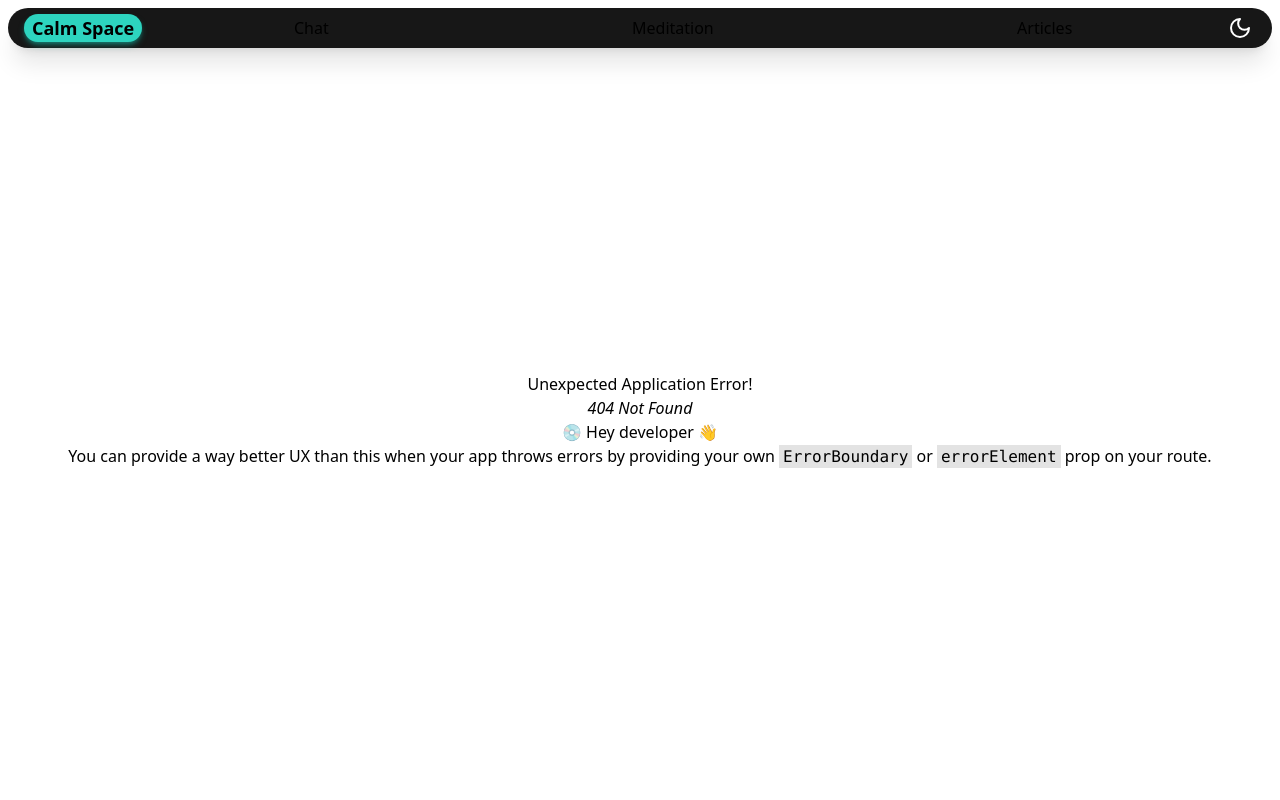
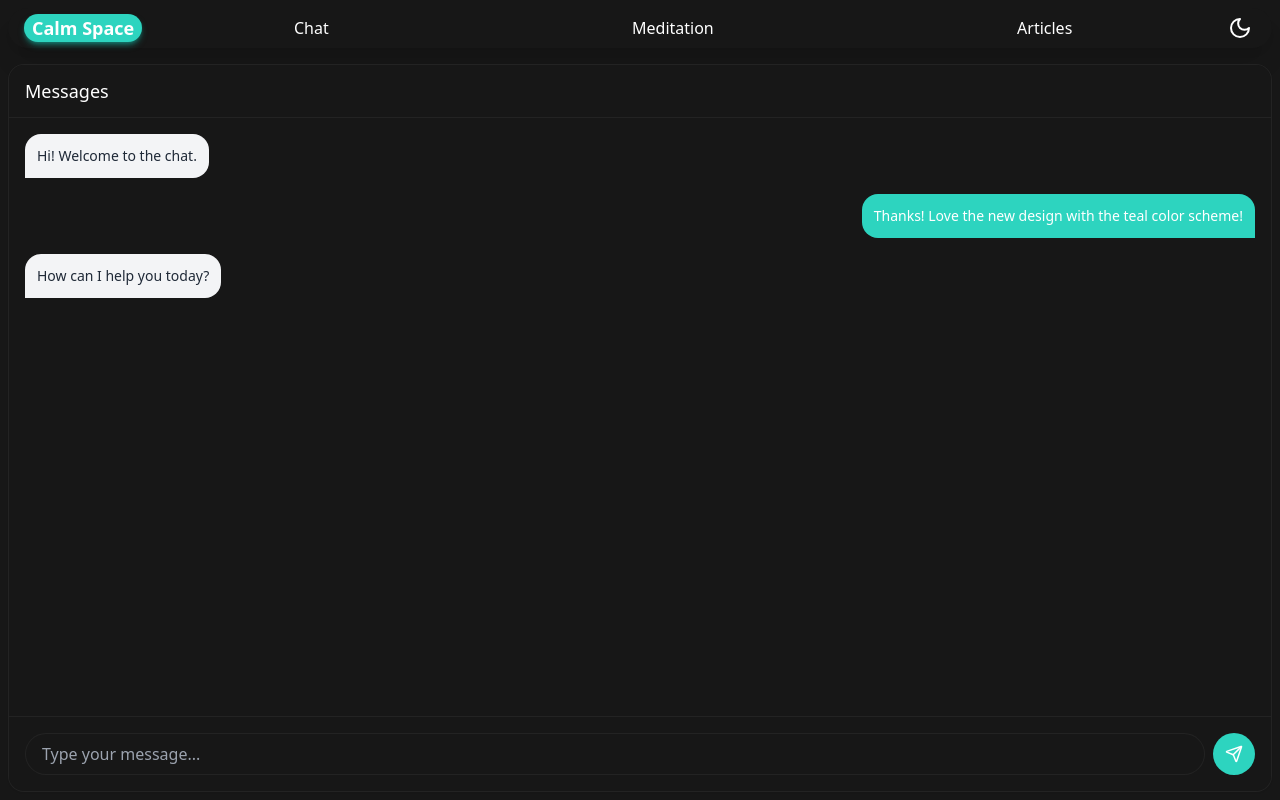
Before and after one commit to Arkway-27/calm-space, a React (Vite) app: page /chat in a window 1280 px wide. Before the commit this address had no page. Built offline with nearby package versions, Linux system fonts and the light colour scheme.

Commit message:
add: chat page and corresponding routing

```diff
--- a/src/App.jsx
+++ b/src/App.jsx
@@ -1,11 +1,15 @@
 import { createBrowserRouter, RouterProvider } from "react-router-dom";
-import { Home, Meditation, Articles } from "./pages";
+import { Home, Chat, Meditation, Articles } from "./pages";
 import { Nav } from "./components";
 
 const router = createBrowserRouter([
   {
     path: "/",
     element: <Home />,
+  },
+  {
+    path: "/chat",
+    element: <Chat />,
   },
   {
     path: "/meditation",
@@ -19,9 +23,9 @@ const router = createBrowserRouter([
 
 function App() {
   return (
-    <div className="w-screen h-screen p-2 flex flex-col items-center justify-center">
+    <div className="w-screen h-screen p-2 flex flex-col gap-4 items-center justify-center dark:text-white dark:bg-neutral-900 transition duration-100 ease-in-out">
       <Nav />
-      <div className="h-full flex flex-col items-center justify-center">
+      <div className="w-full h-full flex flex-col items-center justify-center">
         <RouterProvider router={router} />
       </div>
     </div>
--- /dev/null
+++ b/src/pages/Chat.jsx
@@ -0,0 +1,58 @@
+import React, { useState } from "react";
+import {
+  ChatHeader,
+  MessagesContainer,
+  MessageInput,
+} from "../components/chat";
+
+// Main chat component
+export default function Chat() {
+  const [messages, setMessages] = useState([
+    {
+      id: 1,
+      text: "Hi! Welcome to the chat.",
+      sender: "bot",
+    },
+    {
+      id: 2,
+      text: "Thanks! Love the new design with the teal color scheme!",
+      sender: "user",
+    },
+    {
+      id: 3,
+      text: "How can I help you today?",
+      sender: "bot",
+    },
+  ]);
+
+  const [newMessage, setNewMessage] = useState("");
+
+  const handleSend = (e) => {
+    e.preventDefault();
+    if (newMessage.trim()) {
+      setMessages([
+        ...messages,
+        {
+          id: messages.length + 1,
+          text: newMessage,
+          sender: "user",
+        },
+      ]);
+      setNewMessage("");
+    }
+  };
+
+  return (
+    <div className="w-full h-full flex flex-col items-center justify-center transition duration-100 ease-in-out">
+      <div className="flex flex-col h-full w-full rounded-2xl shadow-sm overflow-hidden border border-gray-200 dark:bg-neutral-900 dark:border-white/5">
+        <ChatHeader />
+        <MessagesContainer messages={messages} />
+        <MessageInput
+          newMessage={newMessage}
+          setNewMessage={setNewMessage}
+          handleSend={handleSend}
+        />
+      </div>
+    </div>
+  );
+}
--- a/src/pages/index.js
+++ b/src/pages/index.js
@@ -1,5 +1,6 @@
 import Home from "./Home";
 import Meditation from "./Meditation";
 import Articles from "./Articles";
+import Chat from "./Chat";
 
-export { Home, Meditation, Articles };
+export { Home, Meditation, Articles, Chat };
```
